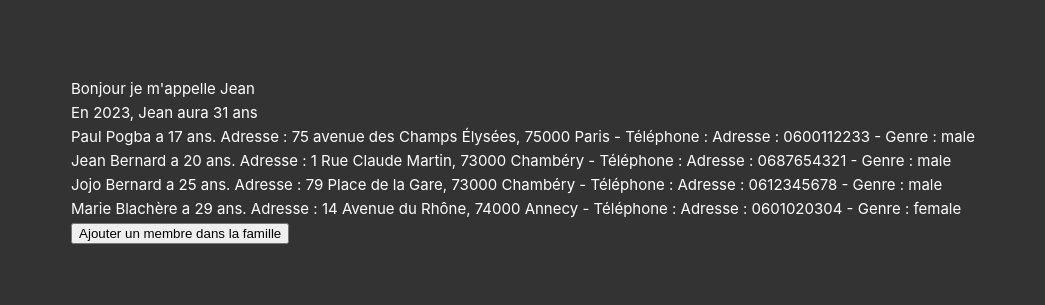
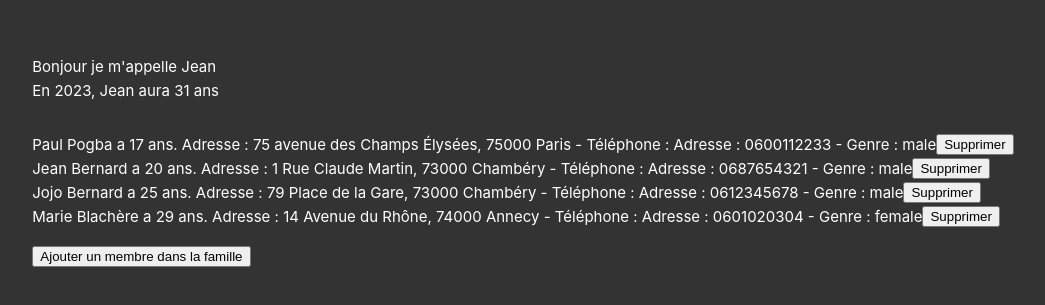
Before and after one commit to RaphBdt/vue-challenge, a Vue app: page / in a window 1280 px wide. Shown: the part 239-544 px from the top of the page, without its empty margins (117-1162 px from the left). Built offline with nearby package versions, Linux system fonts and the light colour scheme.

Commit message:
niveau 25

```diff
--- a/src/components/HelloWorld.vue
+++ b/src/components/HelloWorld.vue
@@ -66,6 +66,9 @@ export default {
           phoneNumber: "crefkn"
         }
       )
+    },
+    deleteAFamilyMember(positionOfMemberToDelete) {
+      this.family.splice(positionOfMemberToDelete, 1);
     }
   },
   computed: {
@@ -95,7 +98,10 @@ export default {
       <p>En {{ year }}, {{ firstname }} aura {{ age }} ans</p>
     </div>
     <div id="family">
-      <p v-for="person in familyByAge" :key="person.lastname">{{person.firstname}} {{person.lastname}} a {{person.age}} ans. Adresse : {{person.address}} - Téléphone : Adresse : {{person.phoneNumber}} - Genre : {{person.gender}}</p>
+      <div v-for="(person, i) in familyByAge" :key="person.lastname" class="family-member">
+        <p>{{person.firstname}} {{person.lastname}} a {{person.age}} ans. Adresse : {{person.address}} - Téléphone : Adresse : {{person.phoneNumber}} - Genre : {{person.gender}}</p>
+        <button @click="deleteAFamilyMember(i)">Supprimer</button>
+      </div>
     </div>
     <button v-if="buttonVisible" id="crazy-button" @click="changeFirstname">
       Changement de prénom
@@ -107,5 +113,16 @@ export default {
 </template>
 
 <style scoped>
+  .family-member {
+    display: flex;
+    align-items: center;
+  }
 
+  #age {
+    margin-bottom: 30px;
+  }
+
+  #family {
+    margin-bottom: 15px;
+  }
 </style>
```
